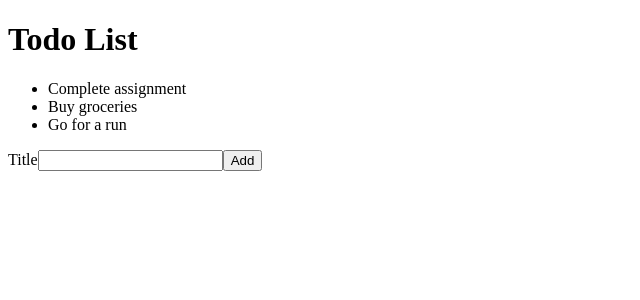
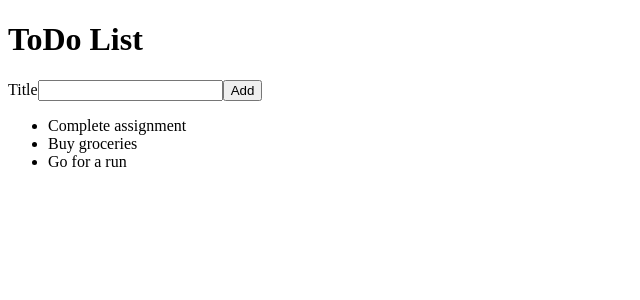
Before and after one commit to nicoleCodeGirl/react-todo, a React (Create React App) app: page / in a window 1280 px wide. Shown: the top 300 px of the page, without its empty margins (0-640 px from the left). Built offline with nearby package versions, Linux system fonts and the light colour scheme; the HTML template or start-up script is replaced by a standard one.

Commit message:
submitting lesson_1_3

```diff
--- a/src/AddTodoForm.js
+++ b/src/AddTodoForm.js
@@ -1,19 +1,19 @@
-import React, { useState } from "react";
 
-function AddTodoForm() {
-const [title, setTitle] = useState("");
+
+function AddTodoForm(props) {
 
     const handleAddTodo = (event) => {
         event.preventDefault();
         const todoTitle = event.target.elements.todoTitle.value;
         console.log(todoTitle);
-setTitle("");
+        event.target.reset();
+        props.onAddTodo(todoTitle);
     };
 
     return (
         <form onSubmit={handleAddTodo}>
         <label htmlFor="todoTitle">Title</label>
-<input type="text" id="todoTitle" name="todoTitle" value={title} onChange={(e) => setTitle(e.target.value)} />
+        <input type="text" id="todoTitle" name="title" />
         <button type="submit">Add</button>
         </form>
     );
--- a/src/App.js
+++ b/src/App.js
@@ -1,39 +1,19 @@
-// import React from 'react';
-// import TodoList from "./TodoList";
-// import AddTodoForm from './AddTodoForm';
-
-
-
-// function App() {
-//   return (
-
-//     <div>
-//     <h1>Todo List</h1>
-//     <TodoList />
-//     <AddTodoForm />
-//   </div>
-
-//   );
-// }
-
-// export default App;
-
-
-import React, { useState } from 'react';
+import React, { useState } from "react";
 import TodoList from "./TodoList";
 import AddTodoForm from './AddTodoForm';
 
 function App() {
-const [newTodo, setNewTodo] = useState("");
+  const [newTodo, setNewTodo] = useState('');
+  return (
 
-return (
-  <div>
-  <h1>Todo List</h1>
-  <TodoList />
-  <AddTodoForm onAddTodo={(todoTitle) => setNewTodo(todoTitle)} />
-  <p>{newTodo}</p>
-  </div>
+   <div>
+     <h1>ToDo List</h1>
+     <AddTodoForm onAddTodo={setNewTodo}/>
+     <p>{newTodo}</p>
+     <TodoList />
+   </div>
+
   );
-  }
+}
 
-  export default App;
+export default App;
--- a/src/TodoList.js
+++ b/src/TodoList.js
@@ -1,25 +1,3 @@
-// import React from "react";
-// import TodoListItem from "./TodoListItem";
-
-// const todoList = [
-//     { id: 1, title: 'Complete assignment' },
-//     { id: 2, title: 'Buy groceries' },
-//     { id: 3, title: 'Go for a run' },
-//   ];
-
-// function TodoList() {
-//   return (
-//     <ul>
-//     {todoList.map((item) => (
-//       <TodoListItem/>
-//     ))}
-//   </ul>
-//   );
-// }
-
-// export default TodoList;
-
-
 import React from "react";
 import TodoListItem from "./TodoListItem";
 
@@ -32,8 +10,8 @@ const todoList = [
 function TodoList() {
   return (
     <ul>
-{todoList.map((todo) => (
-<TodoListItem key={todo.id} todo={todo} />
+    {todoList.map((item) => (
+      <TodoListItem key={item.id} todo={item}/>
     ))}
   </ul>
   );
```
Also changed, not shown: src/TodoListItem.js (+0 -13 lines). Lines whose indentation alone changed are shown as unchanged.
